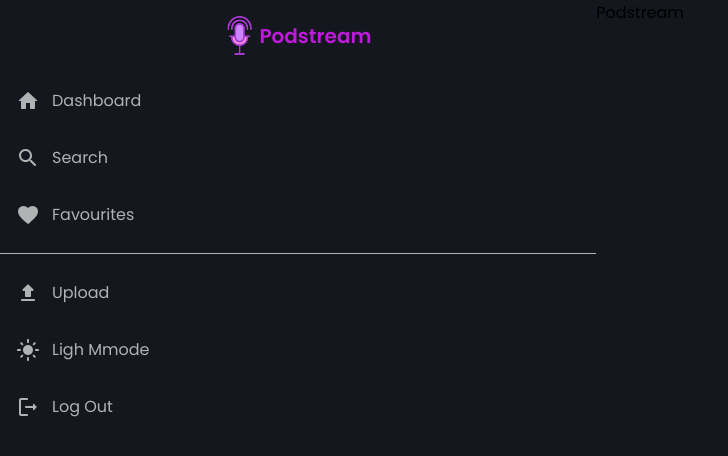
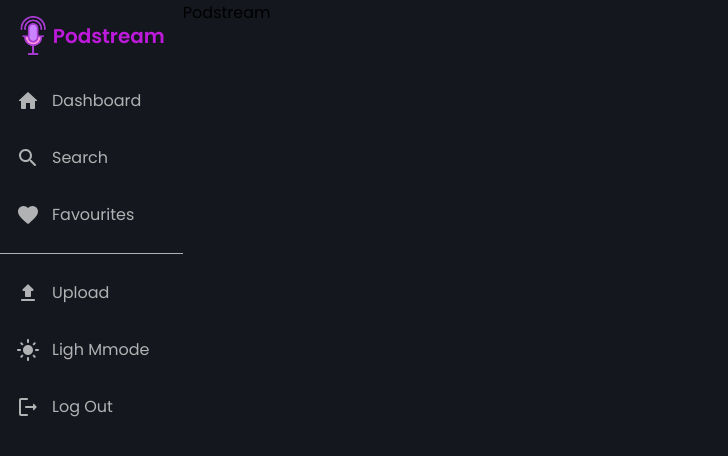
Before and after one commit to KayRaps/KARMOK515_BCL_2401_GROUP-B_KARAB0-MOKGATLE_DJS11., a React (Create React App) app in the folder client/: page / in a window 1280 px wide. Shown: the top 456 px of the page, without its empty margins (0-728 px from the left). Built offline with nearby package versions, Linux system fonts and the light colour scheme.

Commit message:
added a frame.

```diff
--- a/client/src/App.js
+++ b/client/src/App.js
@@ -5,13 +5,18 @@ import Sidebar from "./components/Sidebar";
 import { BrowserRouter } from "react-router-dom";
 
 const Container = styled.div`
-
 display: flex;
 background: ${({ theme }) => theme.bg};
 width: 100%;
 height: 100vh;
 overflow-x: hidden;
 overflow-y: hidden;
+`;
+
+const Frame = styled.div`
+  display: flex;
+  flex-decoration: column;
+  flex: 3;
 `;
 
 function App() {
@@ -24,7 +29,7 @@ function App() {
       <BrowserRouter>
         <Container>
           <Sidebar />
-          Podstream
+          <Frame>Podstream</Frame>
         </Container>
       </BrowserRouter>
     </ThemeProvider>
```
